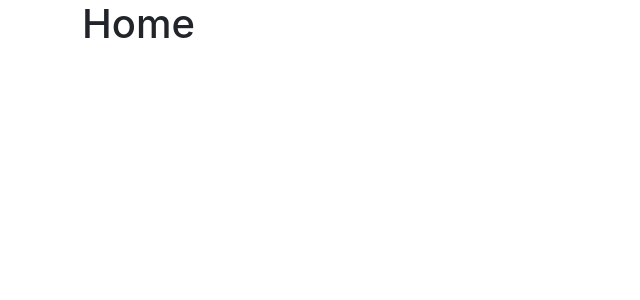
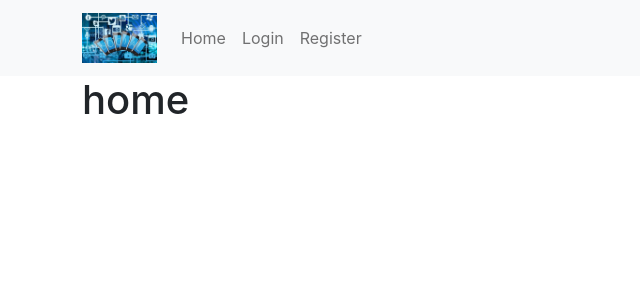
Before and after one commit to seanreid1997/code-institute-p5, a React (Create React App) app: page / in a window 1280 px wide. Shown: the top 300 px of the page, without its empty margins (0-640 px from the left). Built offline with nearby package versions, Linux system fonts and the light colour scheme.

Commit message:
Add base components for authentification and default pages

```diff
--- a/src/App.js
+++ b/src/App.js
@@ -1,13 +1,16 @@
 import Container from "react-bootstrap/Container";
 import { Route, Switch } from "react-router-dom";
-import './App.css';
+import HomePage from "./components/HomePage";
 
 function App() {
   return (
     <div>
+      <HomePage />
       <Container>
         <Switch>
-          <Route exact path="/" render={() => <h1>Home</h1>} />
+          <Route exact path="/" render={() => <h1>home</h1>} />
+          <Route exact path="/login" render={() => <h1>login</h1>} />
+          <Route exact path="/signup" render={() => <h1>signup</h1>} />
           <Route render={() => <p>Page not found!</p>} />
         </Switch>
       </Container>
--- a/src/components/HomePage.js
+++ b/src/components/HomePage.js
@@ -1,11 +1,27 @@
-import './App.css';
+
 import React, { Component } from 'react'
+import { Navbar, Container, Nav } from 'react-bootstrap';
+import logo from '../assets/logo.jpg'
 
 export class HomePage extends Component {
   render() {
     return (
       <div>
-        <h1>HomePage</h1>
+        <Navbar bg="light" expand="lg">
+      <Container>
+        <Navbar.Brand>
+          <img src={logo} alt="logo" height="50" border-radius="25" />
+        </Navbar.Brand>
+        <Navbar.Toggle aria-controls="basic-navbar-nav" />
+        <Navbar.Collapse id="basic-navbar-nav">
+          <Nav className="me-auto">
+            <Nav.Link >Home</Nav.Link>
+            <Nav.Link >Login</Nav.Link>
+            <Nav.Link >Register</Nav.Link>
+          </Nav>
+        </Navbar.Collapse>
+      </Container>
+    </Navbar>
         </div>
     )
   }
--- a/src/styles/Test.module.css
+++ b/src/styles/Test.module.css
@@ -1,8 +1,3 @@
-h1 {
-    color: blueviolet;
-    font-size: 100px;
+.Back {
+    background-color: aqua;
 }
-
-div {
-    background-color: aquamarine;
-}
```
Also changed, not shown: src/assets/logo.jpg (added), src/components/Login.js (added), src/components/SignUp.js (added).
